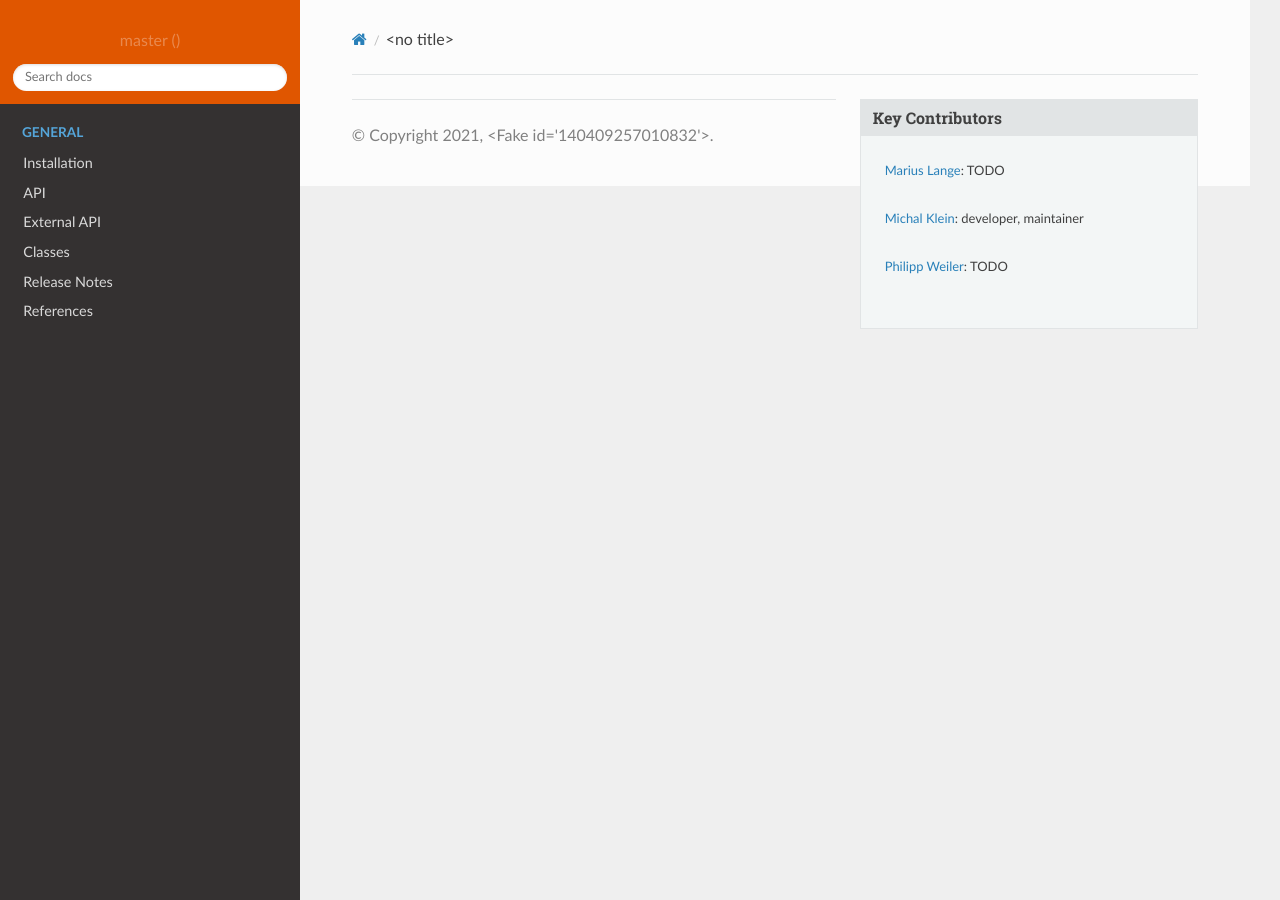
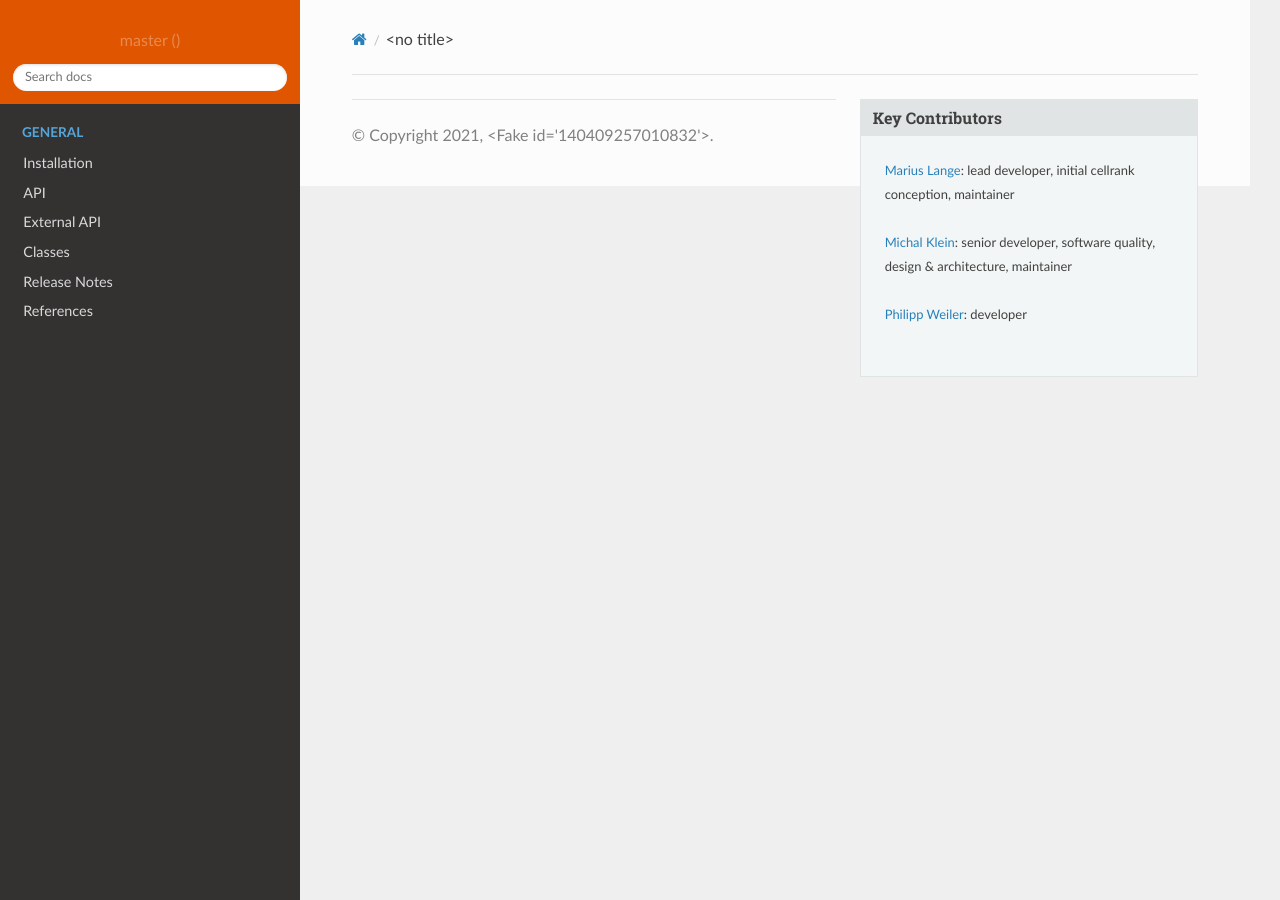
Before and after one commit to theislab/cellrank, a Sphinx documentation site: the page built from docs/source/contributors.rst, in a window 1280 px wide. Built offline with Sphinx 7.4.7 and the Read the Docs theme 2.0.0, drawn with Linux system fonts in a browser that asks for light colours; pages that are not in the unit, such as notebooks, are missing from menus; the version number could not be read and is left out.

Commit message:
Add contributors suggestion

```diff
--- a/docs/source/contributors.rst
+++ b/docs/source/contributors.rst
@@ -1,8 +1,8 @@
 .. sidebar:: Key Contributors
 
-    * `Marius Lange`_: TODO
-    * `Michal Klein`_: developer, maintainer
-    * `Philipp Weiler`_: TODO
+    * `Marius Lange`_: lead developer, initial cellrank conception, maintainer
+    * `Michal Klein`_: senior developer, software quality, design & architecture, maintainer
+    * `Philipp Weiler`_: developer
 
 .. _Marius Lange: https://twitter.com/MariusLange8
 .. _Michal Klein: https://github.com/michalk8
```
